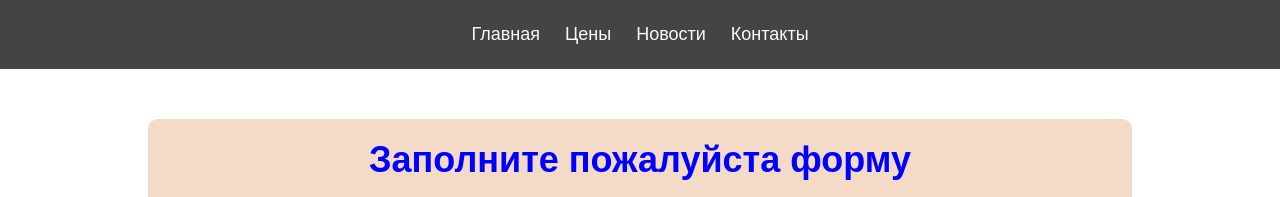
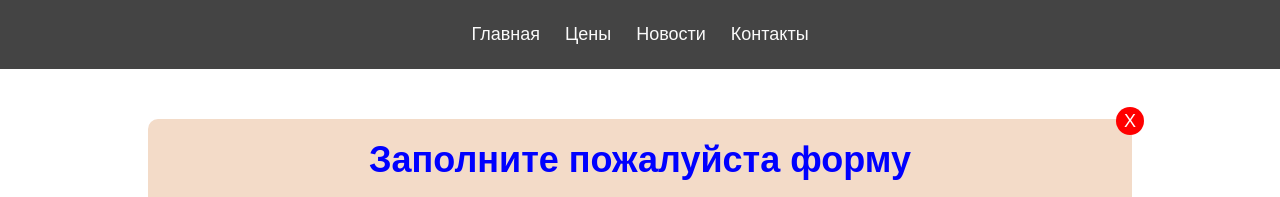
Before and after one commit to ekertn7/teaching-web-layout-2023-spr, a plain HTML site: page index.html in a window 1280 px wide. Shown: the top 197 px of the page. Drawn offline with Linux system fonts and the light colour scheme.

Commit message:
Использование относительного и абсолютного позиционирования.

```diff
--- a/css/main.css
+++ b/css/main.css
@@ -126,3 +126,19 @@ form h2 {
 	text-align: inherit;
 	color: inherit;
 }
+
+form span {
+	display: block;
+	width: 20px;
+	height: 20px;
+	border-radius: 50%;
+	background-color: red;
+	text-align: center;
+	color: white;
+	padding: 4px;
+	position: absolute;
+	right: -12px;
+	top: -12px;
+	cursor: pointer;
+	z-index: 3;
+}
--- a/index.html
+++ b/index.html
@@ -17,6 +17,7 @@
         <div class="content">
             <form>
                 <h1>Заполните пожалуйста форму</h1>
+                <span>Х</span>
                 <h2>Введите имя</h2>
                 <input type="text" name="name" placeholder="Имя" required>
                 <h2>Введите имейл</h2>
```
Also changed, not shown: 1 other file.
